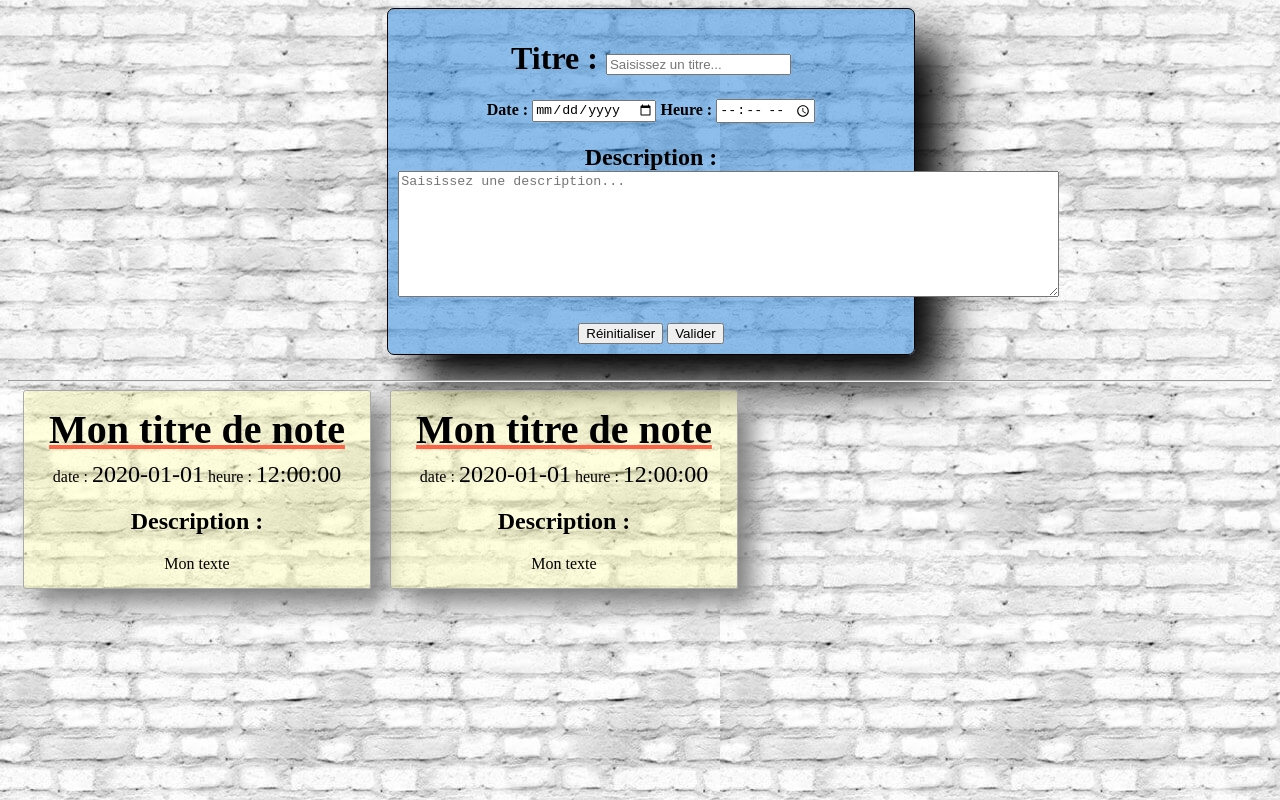
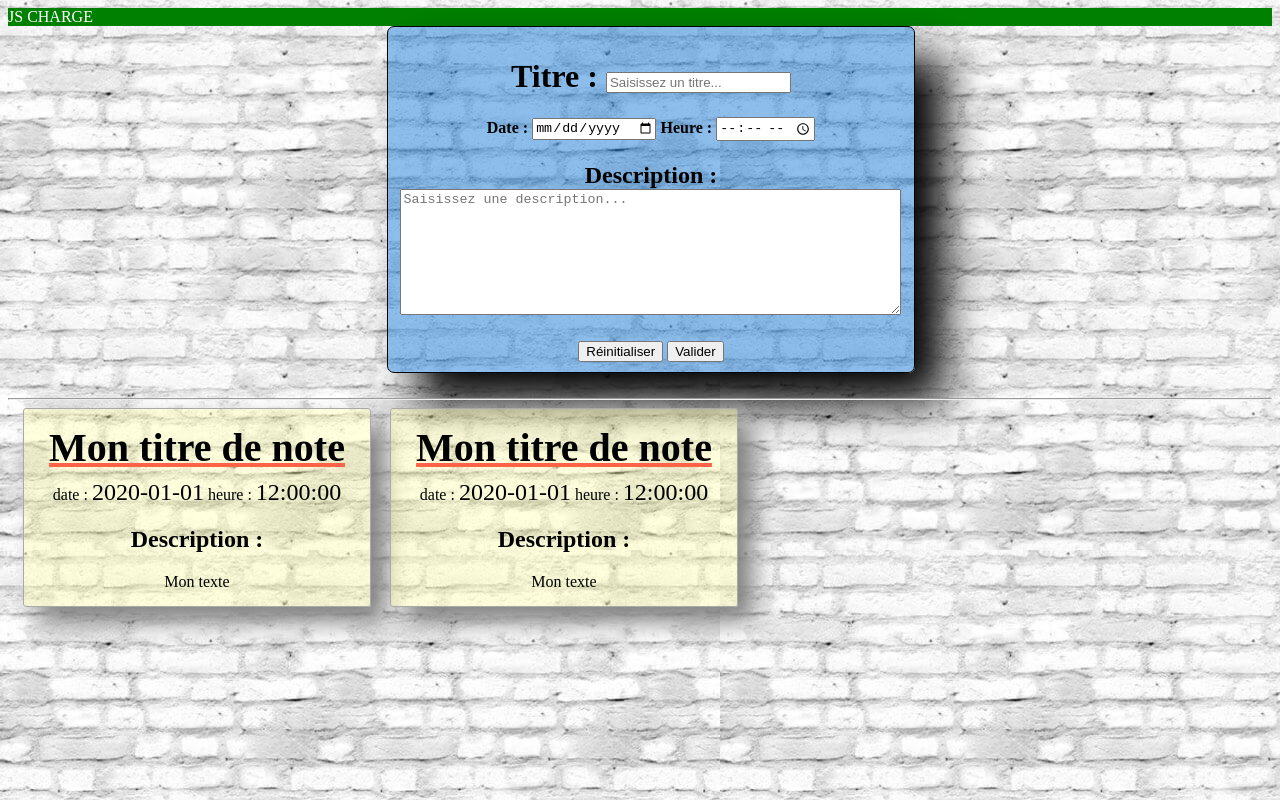
Before and after one commit to MisterBrice/DHLCV_12_2020, a website: page index.html in a window 1280 px wide. Drawn offline with Linux system fonts and the light colour scheme.

Commit message:
js premiers pas

```diff
--- a/index.html
+++ b/index.html
@@ -11,6 +11,7 @@
 </head>
 
 <body>
+    <div id="jsload" style="background-color: tomato; color:white";>JS PAS CHARGE</div>
     <div id="main">
         <div id="editor">
             <div id="formulaire">
@@ -24,7 +25,7 @@
                         Heure : <input type="time" name="time" id="editor-time">
                     </h4>
                     <h2>Description :
-                        <textarea name="description" id="editor-description" cols="80" rows="8"
+                        <textarea name="description" id="editor-description" cols="60" rows="8"
                             placeholder="Saisissez une description..."></textarea>
                     </h2>
                     <div style="text-align: center;">
--- a/js/index.js
+++ b/js/index.js
@@ -1 +1,3 @@
-alert("le fichier est bien en place");
+var balise=document.querySelector('#jsload');
+balise.style.backgroundColor="green";
+balise.innerHTML="JS CHARGE";
```
